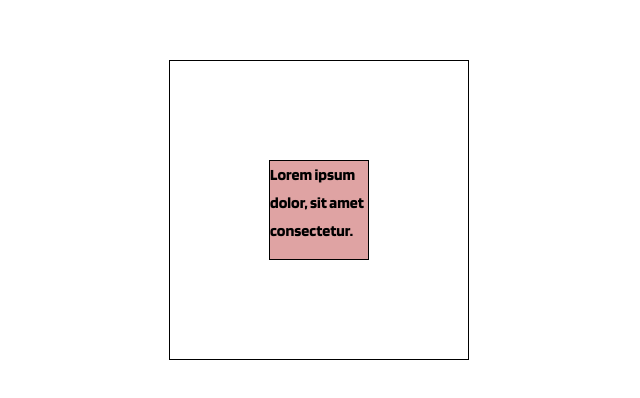
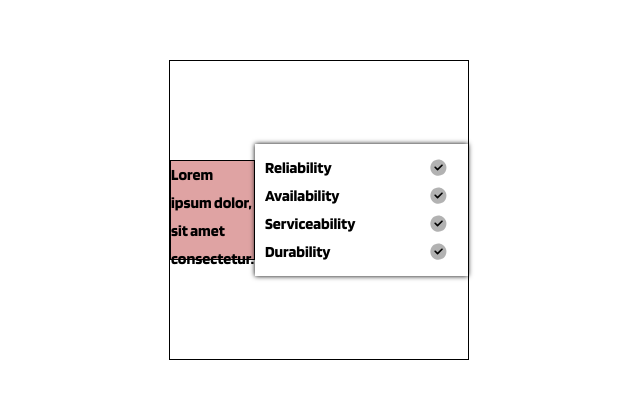
Before and after one commit to ShokhrukhMakhmudov/project-1, a plain HTML site: page index.html in a window 1280 px wide. Shown: the part 190-588 px from the top of the page, without its empty margins (321-961 px from the left). Drawn offline with Linux system fonts and the light colour scheme.

Commit message:
ul lar qo'shildi

```diff
--- a/index.html
+++ b/index.html
@@ -15,12 +15,12 @@
           Lorem ipsum dolor, sit amet consectetur.
           <!-- <img src="./images/image.png" alt="" width="100" /> -->
         </div>
-        <!-- <ul class="hero__list">
+        <ul class="hero__list">
           <li class="list__item">Reliability</li>
           <li class="list__item">Availability</li>
           <li class="list__item">Serviceability</li>
           <li class="list__item">Durability</li>
-        </ul> -->
+        </ul>
       </section>
     </main>
   </body>
```
